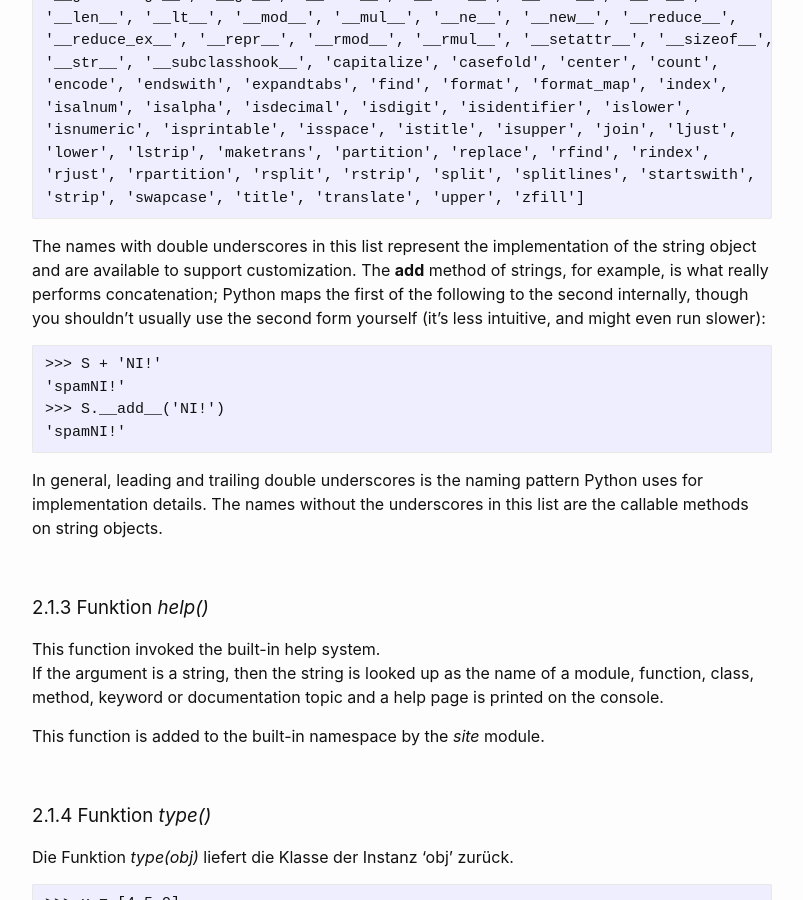
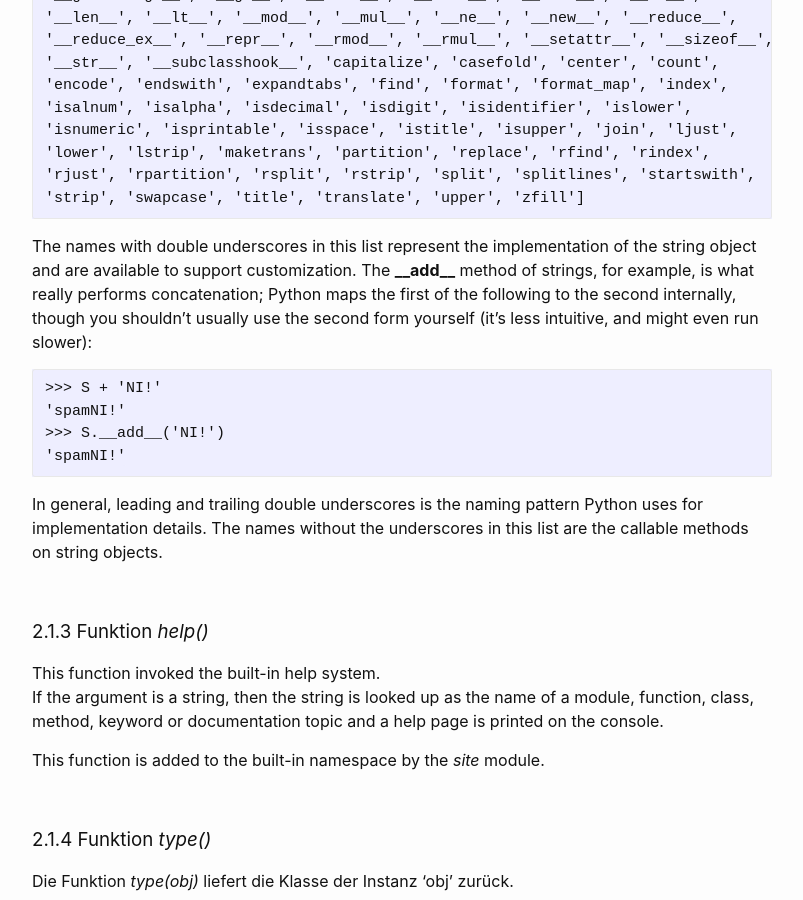
Before and after one commit to Hautaklyttn/progDocs, a Jekyll site: the page built from docs/articles/python.md, in a window 1280 px wide and 900 px high, scrolled down 15106 px. Shown: the whole window, without its empty margins (238-1041 px from the left). Built offline with Jekyll 4.4.1, drawn with Linux system fonts in a browser that asks for light colours.

````diff
--- a/docs/articles/python.md
+++ b/docs/articles/python.md
@@ -542,7 +542,7 @@ When you pass a module name to the *dir()* function, it returns  the list of the
 'strip', 'swapcase', 'title', 'translate', 'upper', 'zfill']
 ```
 
-The names with double underscores in this list represent the implementation of the string object and are available to support customization. The __add__ method of strings, for example, is what really performs concatenation; Python maps the first of the following to the second internally, though you shouldn’t usually use the second form yourself (it’s less intuitive, and might even run slower):
+The names with double underscores in this list represent the implementation of the string object and are available to support customization. The **\_\_add\_\_** method of strings, for example, is what really performs concatenation; Python maps the first of the following to the second internally, though you shouldn’t usually use the second form yourself (it’s less intuitive, and might even run slower):
 
 ```
 >>> S + 'NI!'
````
